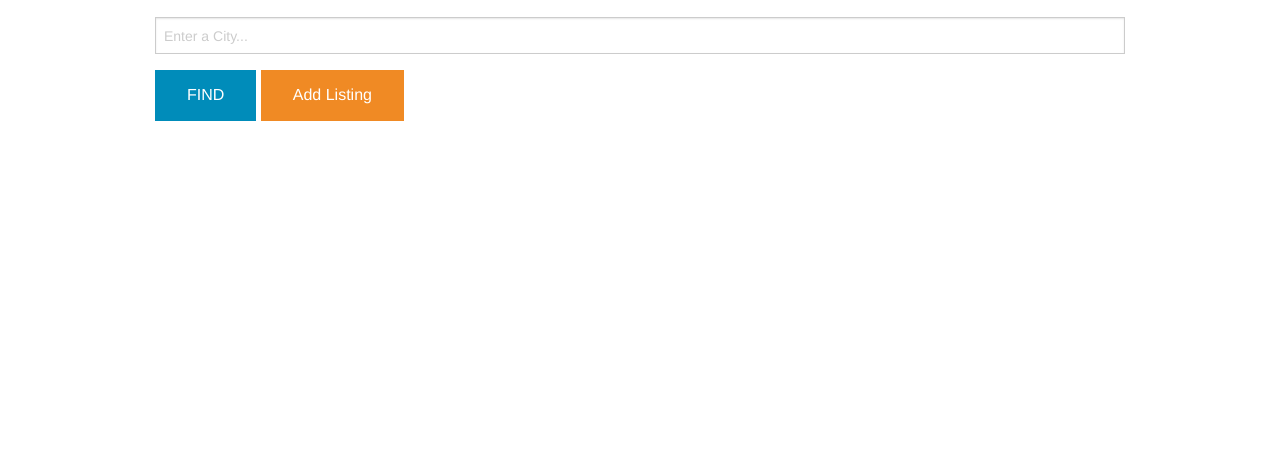
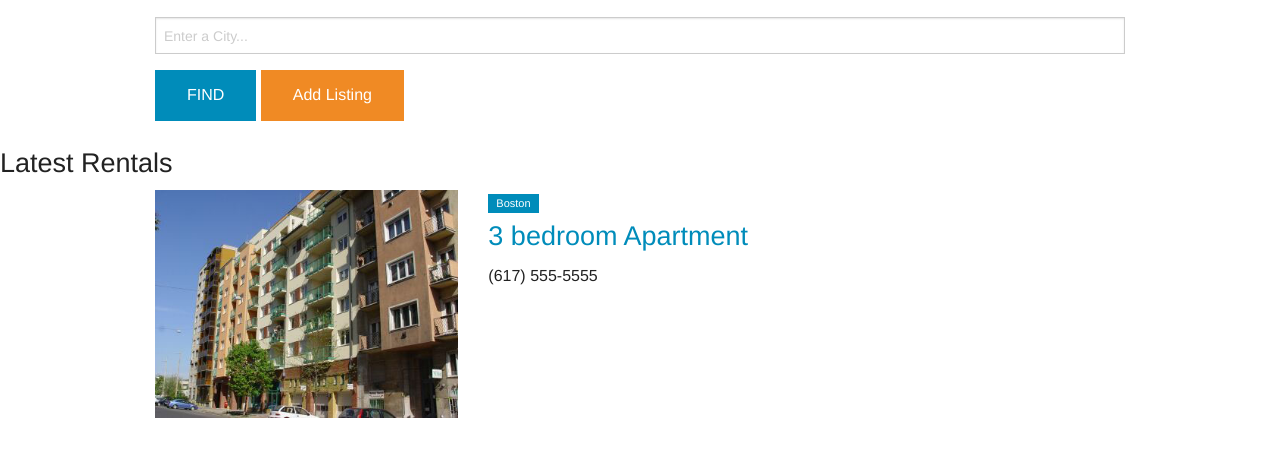
Before and after one commit to marb61a/appartment_finder, a website: page app/index.html at #/rentals in a window 1280 px wide. Shown: the part 146-602 px from the top of the page. Drawn offline with Linux system fonts and the light colour scheme.

Commit message:
added initial rental example

```diff
--- a/app/rentals/rentals.html
+++ b/app/rentals/rentals.html
@@ -13,3 +13,19 @@
         </div>
     </header>
 </div>
+
+<div data-alert class="alert-box success" ng-show="msg"></div>
+
+<div>
+    <h3 class="page-heading">Latest Rentals</h3>
+    <div class="row rental">
+        <div class="small-4 columns">
+				<img src="img/apartment1.jpg">
+		</div>
+		<div class="small-8 columns">
+			<div class="label">Boston</div>
+			<h3><a href="/app/#details/1">3 bedroom Apartment</a></h3>
+			<p>(617) 555-5555</p>
+		</div>
+    </div>
+</div>
```
Also changed, not shown: app/img/apartment1.jpg (added), app/rentals/details.html (added).
